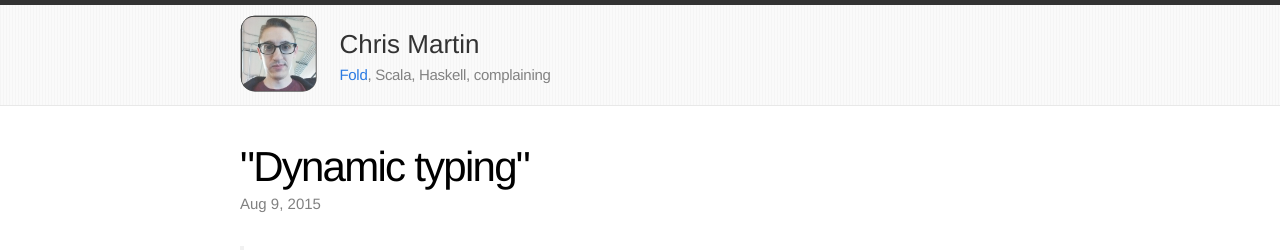
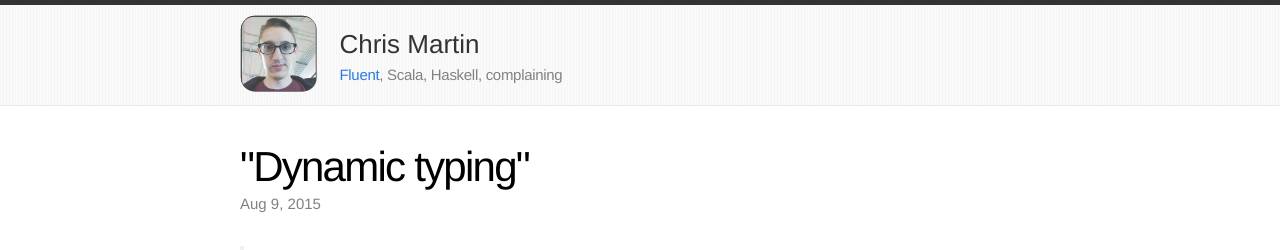
Before and after one commit to chris-martin/bricks, a Jekyll site: the page built from _posts/2015-08-09-dynamic-typing.md, in a window 1280 px wide. Shown: the top 250 px of the page. Built offline with Jekyll 4.4.1, drawn with Linux system fonts in a browser that asks for light colours; comment, search, counter and statistics services are not loaded.

Commit message:
Fold -> Fluent

```diff
--- a/_config.yml
+++ b/_config.yml
@@ -1,6 +1,6 @@
 # Site settings
 title: Chris Martin
-description: "Fold, Scala, Haskell, complaining"
+description: "Fluent, Scala, Haskell, complaining"
 baseurl: ""
 url: "http://chris-martin.org"
 email: ch.martin@gmail.com
--- a/_includes/header.html
+++ b/_includes/header.html
@@ -30,7 +30,7 @@
           </a>
         </div>
         <p class="text site-description">
-          <a href="http://coffee.foldapp.com/">Fold</a>,
+          <a href="https://fluent.network/">Fluent</a>,
           Scala, Haskell, complaining
         </p>
       </span>
```
